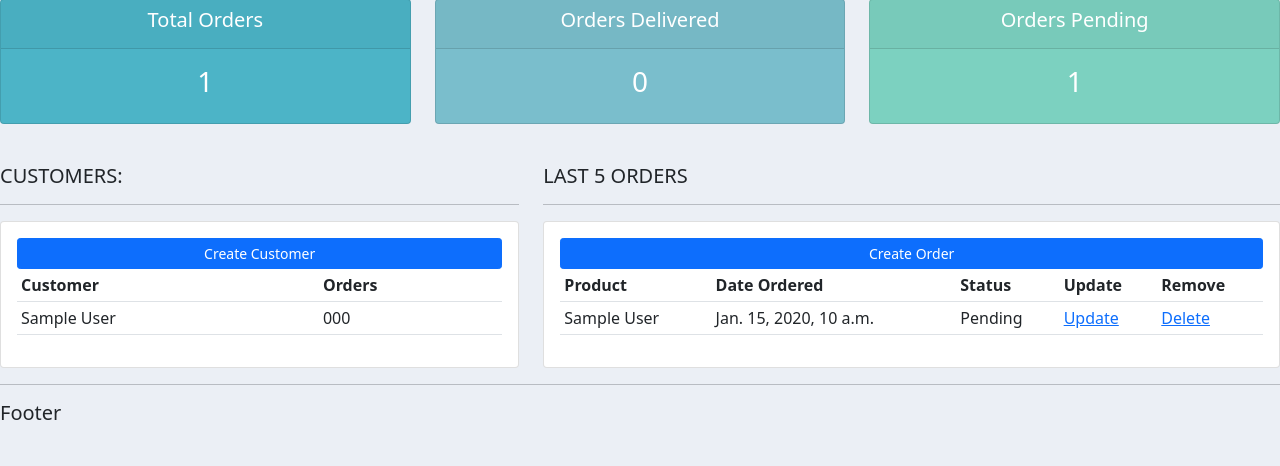
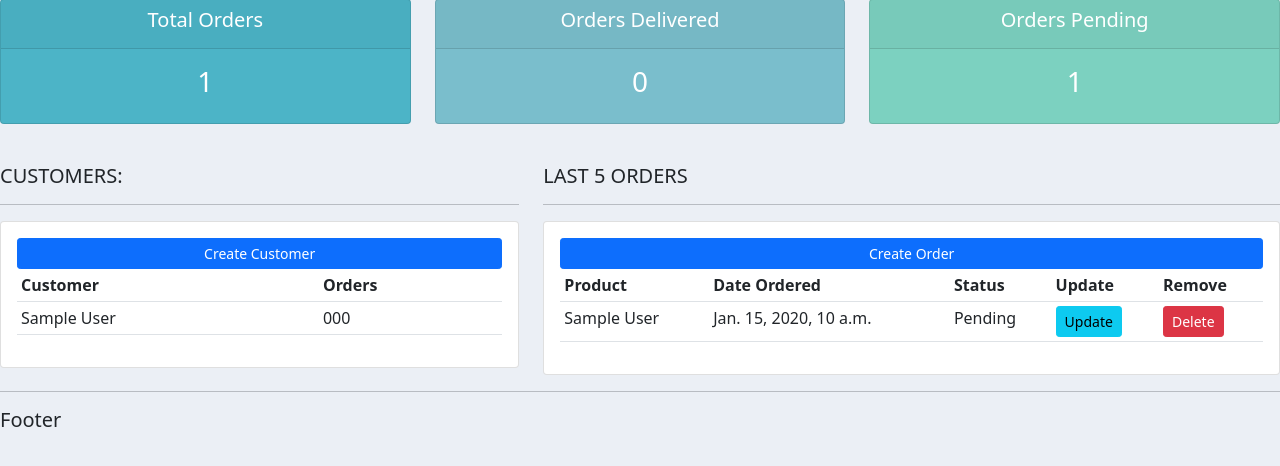
Before and after one commit to sheready/order-management, a Django app: page / in a window 1280 px wide. Shown: the part 90-556 px from the top of the page. Run offline with Django 3.2, Linux system fonts and the light colour scheme; tables that the repository leaves empty hold one stand-in row (values such as "Sample post"); some libraries are stand-ins or nearby versions.

Commit message:
add url link to delete and update button

```diff
--- a/accounts/templates/accounts/dashboard.html
+++ b/accounts/templates/accounts/dashboard.html
@@ -31,7 +31,7 @@
         <h5>LAST 5 ORDERS</h5>
         <hr>
         <div class="card card-body">
-            <a class="btn btn-primary btn-sm btn-block" href="">Create Order</a>
+            <a class="btn btn-primary btn-sm btn-block" href="{% url 'create_order'%}">Create Order</a>
             <table class="table table-sm">
                 <tr>
                     <th>Product</th>
@@ -45,8 +45,8 @@
                     <td>{{order.product}}</td>
                     <td>{{order.date_created}}</td>
                     <td>{{order.status}}</td>
-                    <td><a href="">Update</a></td>
-                    <td><a href="">Delete</a></td>
+                    <td><a class="btn btn-sm btn-info" href="{% url 'update_order' order.id %}">Update</a></td>
+                    <td><a class="btn btn-sm btn-danger" href="{% url 'delete_order' order.id %}">Delete</a></td>
                 </tr>
                 {% endfor %}
             </table>
```
